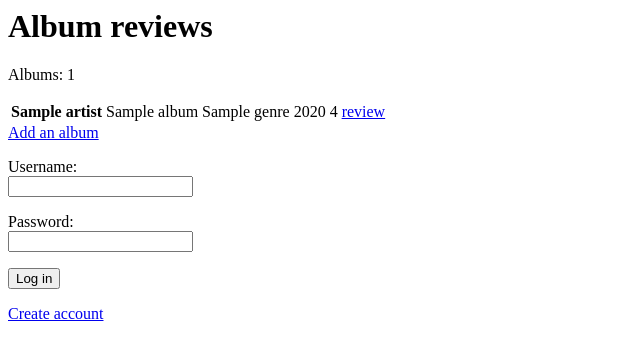
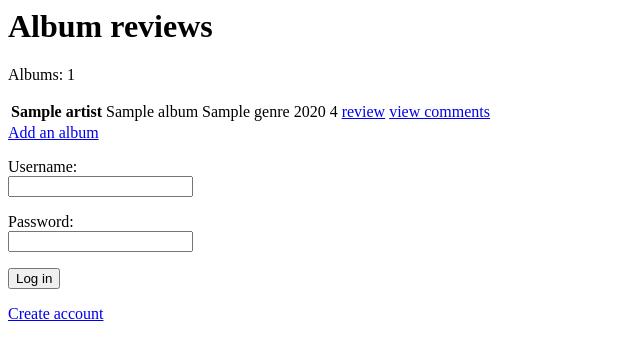
Before and after one commit to nikpaa/tsoha-albumreview, a Flask app: template templates/index.html in a window 1280 px wide. Shown: the top 360 px of the page, without its empty margins (0-640 px from the left). Run offline with Flask 2, Linux system fonts and the light colour scheme; the template is opened without the code that fills it: most values are stand-ins (such as "Sample title", 1, 10 or a date in 2020).

Commit message:
add button to view comments

```diff
--- a/templates/index.html
+++ b/templates/index.html
@@ -11,6 +11,7 @@
     <td> {{ album.year }} </td>
     <td> {{ album.rating }} </td>
     <td> <a href="review/{{album.id}}">review</a> </td>
+    <td> <a href="comments/{{album.id}}">view comments</a> </td>
   </tr>
 {% endfor %}
 </table>
```
